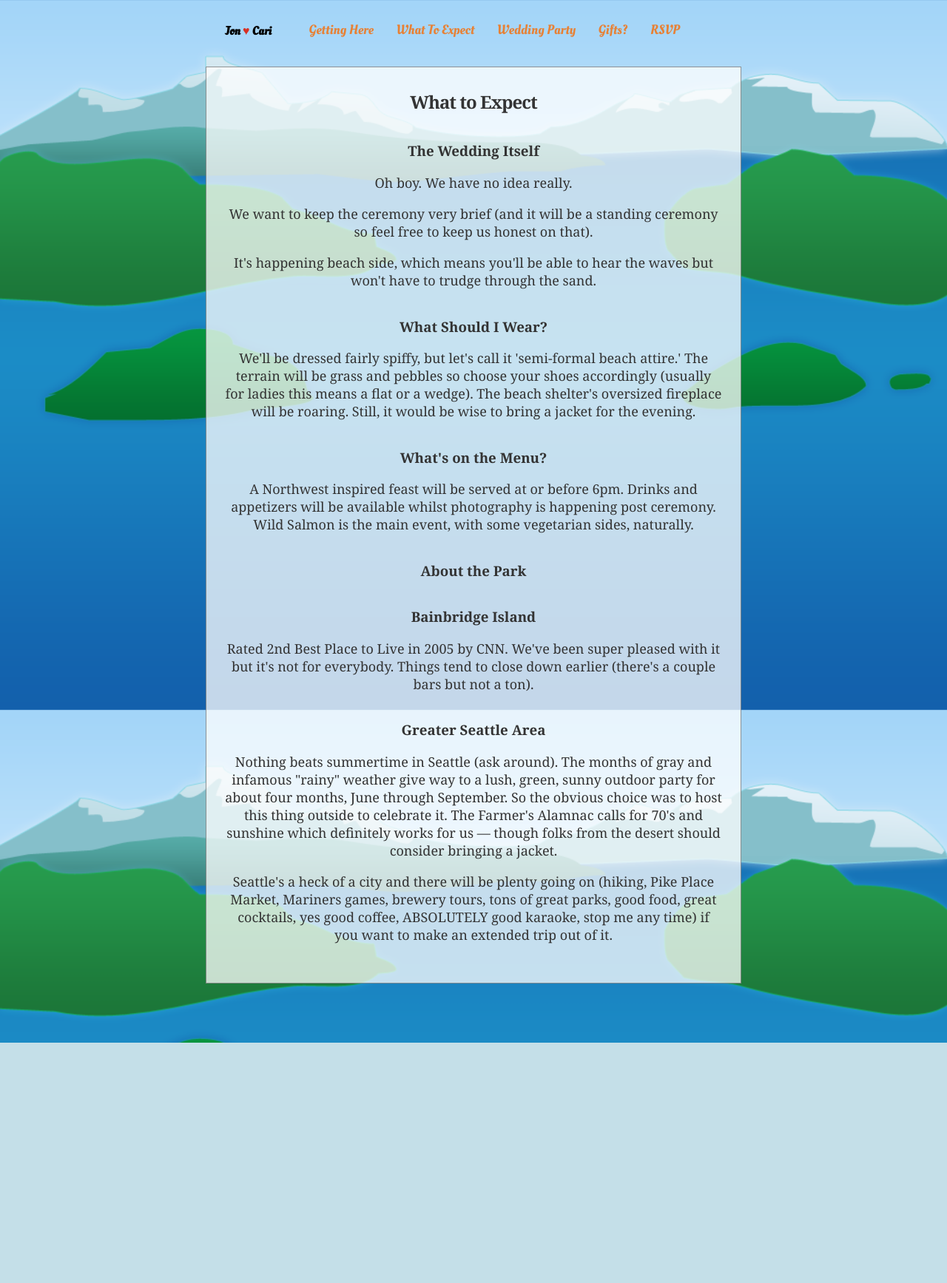
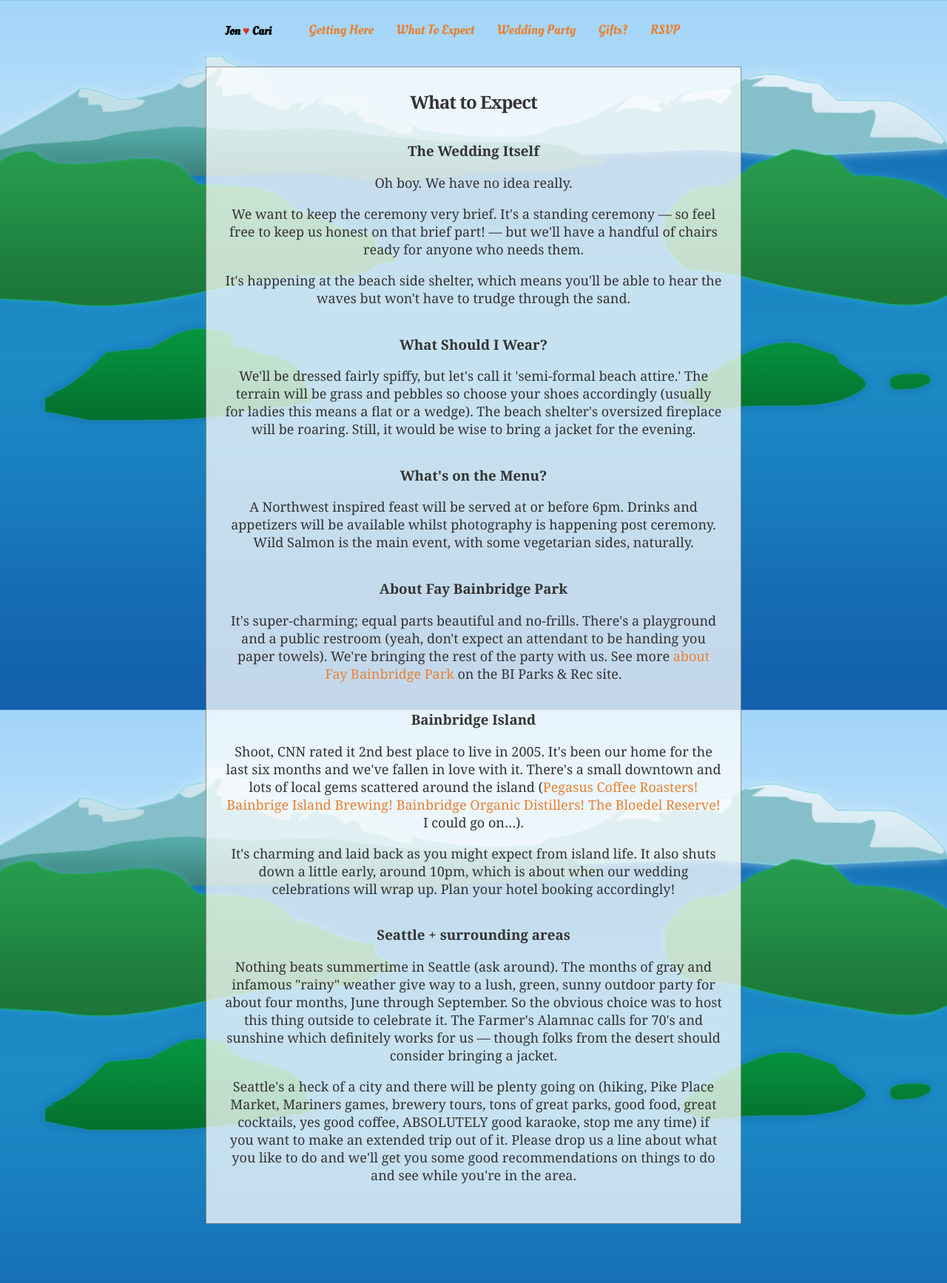
Before and after one commit to bahoo/jonandcari, a Django app: template templates/what-to-expect.html in a window 1280 px wide. Shown: the whole page at 74% size. Before the commit the page ends 1410 px from the top, so only its background shows below. Run offline with Django 3.2, Linux system fonts and the light colour scheme; the template is opened without the code that fills it, so the values that code supplies are empty; some libraries are stand-ins or nearby versions.

Commit message:
SHIP IT\!

```diff
--- a/templates/what-to-expect.html
+++ b/templates/what-to-expect.html
@@ -5,27 +5,36 @@
 	<h2>What to Expect</h2>
 	<h3>The Wedding Itself</h3>
 	<p>Oh boy. We have no idea really.</p>
-	<p>We want to keep the ceremony very brief (and it will be a standing ceremony so feel
-		free to keep us honest on that).</p>
-	<p>It's happening beach side, which means you'll be able to hear the waves but
+	<p>We want to keep the ceremony very brief. It's a standing ceremony &mdash; so feel
+		free to keep us honest on that brief part! &mdash; but we'll have a handful of chairs
+		ready for anyone who needs them.</p>
+	<p>It's happening at the beach side shelter, which means you'll be able to hear the waves but
 		won't have to trudge through the sand.</p>
 
 	<h3>What Should I Wear?</h3>
+	<p>We'll be dressed fairly spiffy, but let's call it 'semi-formal beach attire.' The terrain will be grass and pebbles so choose your shoes accordingly (usually for ladies this means a flat or a wedge). The beach shelter's oversized fireplace will be roaring. Still, it would be wise to bring a jacket for the evening. </p>
 
-	 <p>We'll be dressed fairly spiffy, but let's call it 'semi-formal beach attire.' The terrain will be grass and pebbles so choose your shoes accordingly (usually for ladies this means a flat or a wedge). The beach shelter's oversized fireplace will be roaring. Still, it would be wise to bring a jacket for the evening. </p>
+	<h3>What's on the Menu?</h3>
+	<p>A Northwest inspired feast will be served at or before 6pm. Drinks and appetizers will be available whilst photography is happening post ceremony. Wild Salmon is the main event, with some vegetarian sides, naturally.</p>
 
-	 <h3>What's on the Menu?</h3>
-	 <p>A Northwest inspired feast will be served at or before 6pm. Drinks and appetizers will be available whilst photography is happening post ceremony. Wild Salmon is the main event, with some vegetarian sides, naturally.</p>
-
-	 <h3>About the Park</h3>
-
-
+	<h3>About Fay Bainbridge Park</h3>
+	<p>It's super-charming; equal parts beautiful and no-frills. There's a playground and a public restroom (yeah, don't
+		expect an attendant to be handing you paper towels). We're bringing the rest of the party with us.
+		See more <a href="http://www.biparks.org/parksandfacilities/pkfaybainbridge.html">about Fay Bainbridge Park</a> on
+		the BI Parks &amp; Rec site.</p>
 
 	<h3>Bainbridge Island</h3>
-	<p>Rated 2nd Best Place to Live in 2005 by CNN. We've been super pleased with it but it's not
-		for everybody. Things tend to close down earlier (there's a couple bars but not a ton).
+	<p>Shoot, CNN rated it 2nd best place to live in 2005. It's been our home for the last six months
+		and we've fallen in love with it. There's a small downtown and lots of local gems
+		scattered around the island (<a href="http://pegasuscoffeehouse.com/">Pegasus Coffee Roasters!</a>
+		<a href="http://www.bainbridgebeer.com/">Bainbrige Island Brewing!</a>
+		<a href="http://www.bainbridgedistillers.com/">Bainbridge Organic Distillers!</a>
+		<a href="http://www.bloedelreserve.org/">The Bloedel Reserve!</a> I could go on&hellip;).</p>
 
-	<h3>Greater Seattle Area</h3>
+	<p>It's charming and laid back as you might expect from island life. It also shuts down a little early,
+		around 10pm, which is about when our wedding celebrations will wrap up. Plan your hotel booking accordingly!</p>
+
+	<h3>Seattle + surrounding areas</h3>
 	<p>Nothing beats summertime in Seattle (ask around). The months of gray and infamous
 		"rainy" weather give way to a lush, green, sunny outdoor party for about four months, June through September.
 		So the obvious choice was to host this thing outside to celebrate it. The Farmer's Alamnac
@@ -33,7 +42,9 @@
 		consider bringing a jacket.</p>
 	<p>Seattle's a heck of a city and there will be plenty going on (hiking, Pike Place Market,
 		Mariners games, brewery tours, tons of great parks, good food, great cocktails, yes good coffee,
-		ABSOLUTELY good karaoke, stop me any time) if you want to make an extended trip out of it.</p>
+		ABSOLUTELY good karaoke, stop me any time) if you want to make an extended trip out of it.
+		Please drop us a line about what you like to do and we'll get you some good recommendations
+		on things to do and see while you're in the area.</p>
 
 
 {% endblock %}
```
